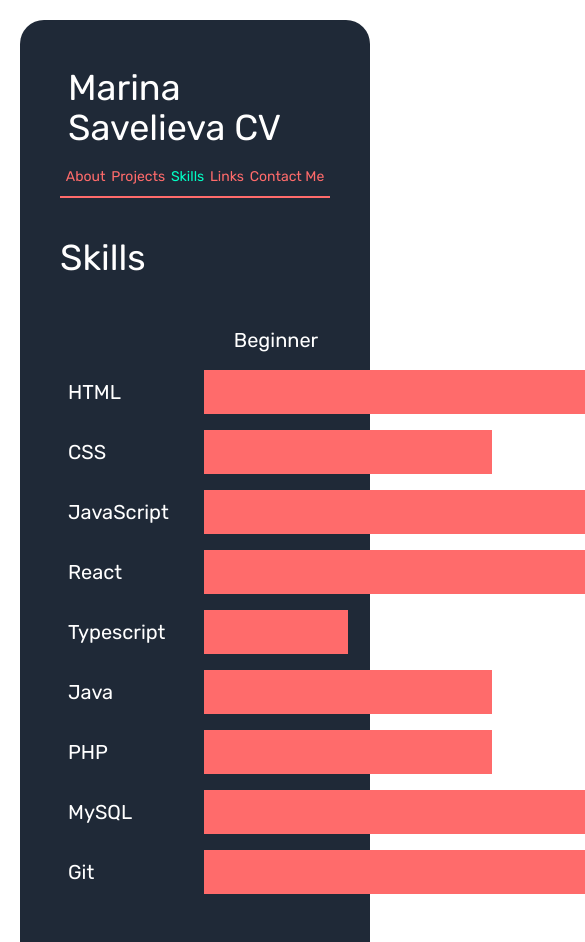
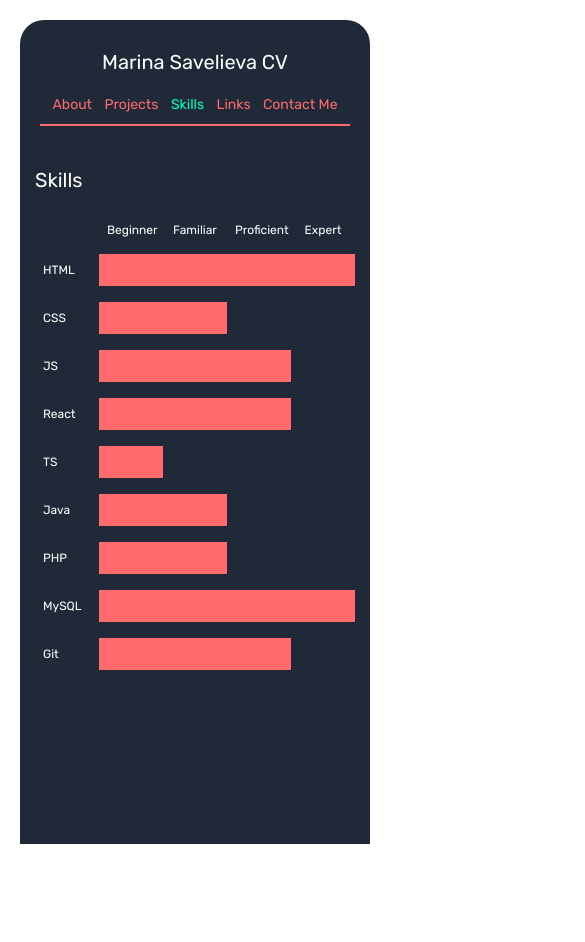
Before and after one commit to savelievamareena/cv, a Next.js app: page /skills in a window 390 px wide. Shown: the top 942 px of the page, 585 px wide, since content can reach past the window. After the commit the page ends 844 px from the top, so only its background shows below. Built offline with nearby package versions, Linux system fonts and the light colour scheme.

Commit message:
Mobile Responsiveness Implementation

```diff
--- a/app/contact/ContactForm.jsx
+++ b/app/contact/ContactForm.jsx
@@ -55,7 +55,7 @@ export default function ContactForm() {
 
     return(
         <form className="flex flex-col justify-between gap-2 2xl:text-2xl xl:text-xl lg:text-lg md:text-base sm:text-sm">
-            <div className="flex flex-row justify-between gap-4 pl-2">
+            <div className="flex flex-row justify-between gap-4">
                 <label htmlFor="">Name</label>
                 <input
                     value={form.name}
@@ -68,7 +68,7 @@ export default function ContactForm() {
                 />
             </div>
             <div className="py-2"></div>
-            <div className="flex flex-row justify-between gap-4 pl-2">
+            <div className="flex flex-row justify-between gap-4">
                 <label htmlFor="">Email</label>
                 <input
                     value={form.email}
@@ -81,7 +81,7 @@ export default function ContactForm() {
                 />
             </div>
             <div className="text-coral-pink text-sm py-0 text-right invisible" id="errorEmail">Please, enter valid email</div>
-            <div className="flex flex-row justify-between gap-4 pl-2">
+            <div className="flex flex-row justify-between gap-4">
                 <label htmlFor="text">Text</label>
                 <textarea
                     value={form.text}
--- a/app/contact/page.jsx
+++ b/app/contact/page.jsx
@@ -2,8 +2,8 @@ import ContactForm from "@/app/contact/ContactForm";
 
 export default function ContactMe() {
     return(
-        <div className="lg:w-3/5 sm:w-3/4 text-center">
-            <h2 className="text-3xl mb-10">Want to contact me?</h2>
+        <div className="lg:w-1/2 sm:w-95 text-center">
+            <h2>Want to contact me?</h2>
             <ContactForm/>
         </div>
     )
--- a/app/cv/page.jsx
+++ /dev/null
@@ -1,7 +0,0 @@
-export default function Cv() {
-    return(
-        <div>
-
-        </div>
-    )
-}
--- a/app/globals.css
+++ b/app/globals.css
@@ -1,6 +1,16 @@
 @tailwind base;
 @tailwind components;
 @tailwind utilities;
+
+h1 {
+  @apply
+  text-xl md:text-3xl lg:text-4xl p-2
+}
+
+h2 {
+  @apply
+  text-xl md:text-3xl lg:text-4xl pb-5
+}
 
 a {
   @apply hover:text-mint-green text-2xl
@@ -39,3 +49,7 @@ label {
   2xl:w-64 xl:w-56 lg:w-48 md:w-32 w-16
   shrink-0 text-right
 }
+
+p {
+  @apply py-2.5
+}
--- a/app/layout.jsx
+++ b/app/layout.jsx
@@ -14,8 +14,8 @@ export default function RootLayout({children}) {
         <html lang="en">
         <body className={rubik.className}>
             <div className="text-white pl-5 pr-5 md:pl-20 md:pr-20 pt-5 md:pt-10 flex flex-col min-h-screen bg-grey-300">
-                <div className="bg-gray-800 items-center flex flex-col rounded-t-3xl p-10 flex-1">
-                    <h1 className="text-4xl p-2">Marina Savelieva CV</h1>
+                <div className="bg-gray-800 items-center flex flex-col rounded-t-3xl p-5 md:p-10 flex-1">
+                    <h1>Marina Savelieva CV</h1>
                     <Navigation/>
                     {children}
                 </div>
--- a/app/links/page.jsx
+++ b/app/links/page.jsx
@@ -20,7 +20,7 @@ export default function Links() {
     })
 
     return(
-        <div className="m-5">
+        <div>
             {linksComponents}
         </div>
     )
--- a/app/projects/ProjectsList.jsx
+++ b/app/projects/ProjectsList.jsx
@@ -45,11 +45,11 @@ export default function ProjectsList() {
         }
     }
 
-    if (loading) return <p className="pt-10">Loading...</p>
-    if (!pData) return <p className="pt-10">No profile data</p>
+    if (loading) return <p>Loading...</p>
+    if (!pData) return <p>No profile data</p>
 
     return(
-        <div className="flex flex-col pt-10 justify-between flex-1">
+        <div className="flex flex-col justify-between flex-1">
             <div key={activeProject.id} className="flex justify-evenly flex-row">
                 <div className="responsive-pr-column1">{activeProject.title}</div>
                 <div className="responsive-pr-column2">{activeProject.description}</div>
--- a/app/projects/page.jsx
+++ b/app/projects/page.jsx
@@ -3,7 +3,7 @@ import ProjectsList from "@/app/projects/ProjectsList";
 export default function Projects() {
     return(
         <main className="xl:w-70 w-90 mx-auto h-full flex flex-col flex-1">
-            <h2 className="text-4xl">My projects</h2>
+            <h2>My projects</h2>
             <ProjectsList/>
         </main>
     )
--- a/app/skills/SkillsList.jsx
+++ b/app/skills/SkillsList.jsx
@@ -3,9 +3,9 @@ export default function SkillsList() {
     const skillsData = [
         { skill: "HTML", level: "Expert" },
         { skill: "CSS", level: "Familiar" },
-        { skill: "JavaScript", level: "Proficient" },
+        { skill: "JS", level: "Proficient" },
         { skill: "React", level: "Proficient" },
-        { skill: "Typescript", level: "Beginner" },
+        { skill: "TS", level: "Beginner" },
         { skill: "Java", level: "Familiar" },
         { skill: "PHP", level: "Familiar" },
         { skill: "MySQL", level: "Expert" },
@@ -13,21 +13,21 @@ export default function SkillsList() {
     ];
 
     return(
-        <div className="flex flex-col text-xl pt-10">
+        <div className="flex flex-col 2xl:text-xl xl:text-lg lg:text-base md:text-sm text-xs">
             <div className="flex">
-                <div className="w-36 flex-shrink-0 p-2"></div>
+                <div className="2xl:w-32 xl:w-28 lg:w-24 md:w-20 w-16 flex-shrink-0 p-2"></div>
                 {skillsLevels.map((level, index) => (
-                    <div key={index} className="w-36 flex-shrink-0 p-2 text-center">{level}</div>
+                    <div key={index} className="2xl:w-32 xl:w-28 lg:w-24 md:w-20 w-16 flex-shrink-0 p-2 text-center">{level}</div>
                 ))}
             </div>
 
             {skillsData.map((data, index) => (
                 <div key={index} className="flex">
-                    <div className="w-36 flex-shrink-0 p-2 my-2">{data.skill}</div>
+                    <div className="2xl:w-32 xl:w-28 lg:w-24 md:w-20 w-16 flex-shrink-0 p-2 my-2">{data.skill}</div>
                     {skillsLevels.map((level, levelIndex) => (
                         <div
                             key={levelIndex}
-                            className={`w-36 flex-shrink-0 p-2 my-2 ${
+                            className={`2xl:w-32 xl:w-28 lg:w-24 md:w-20 w-16 flex-shrink-0 p-2 my-2 ${
                                 levelIndex <= skillsLevels.indexOf(data.level) ? 'bg-coral-pink' : ''
                             }`}
                         >
--- a/app/skills/page.jsx
+++ b/app/skills/page.jsx
@@ -2,8 +2,8 @@ import SkillsList from "@/app/skills/SkillsList";
 
 export default function Projects() {
     return(
-        <main className="w-50 mx-auto h-full">
-            <h2 className="text-4xl">Skills</h2>
+        <main className="h-full">
+            <h2>Skills</h2>
             <SkillsList/>
         </main>
     )
--- a/tailwind.config.js
+++ b/tailwind.config.js
@@ -12,8 +12,10 @@ module.exports = {
         'coral-pink': '#FF6B6B',
       },
       width: {
+        '50': '50%',
         '70': '70%',
-        '90': '90%'
+        '90': '90%',
+        '95': '95%'
       },
     },
   },
```
Also changed, not shown: app/components/Hello.jsx (+17 -15 lines).
